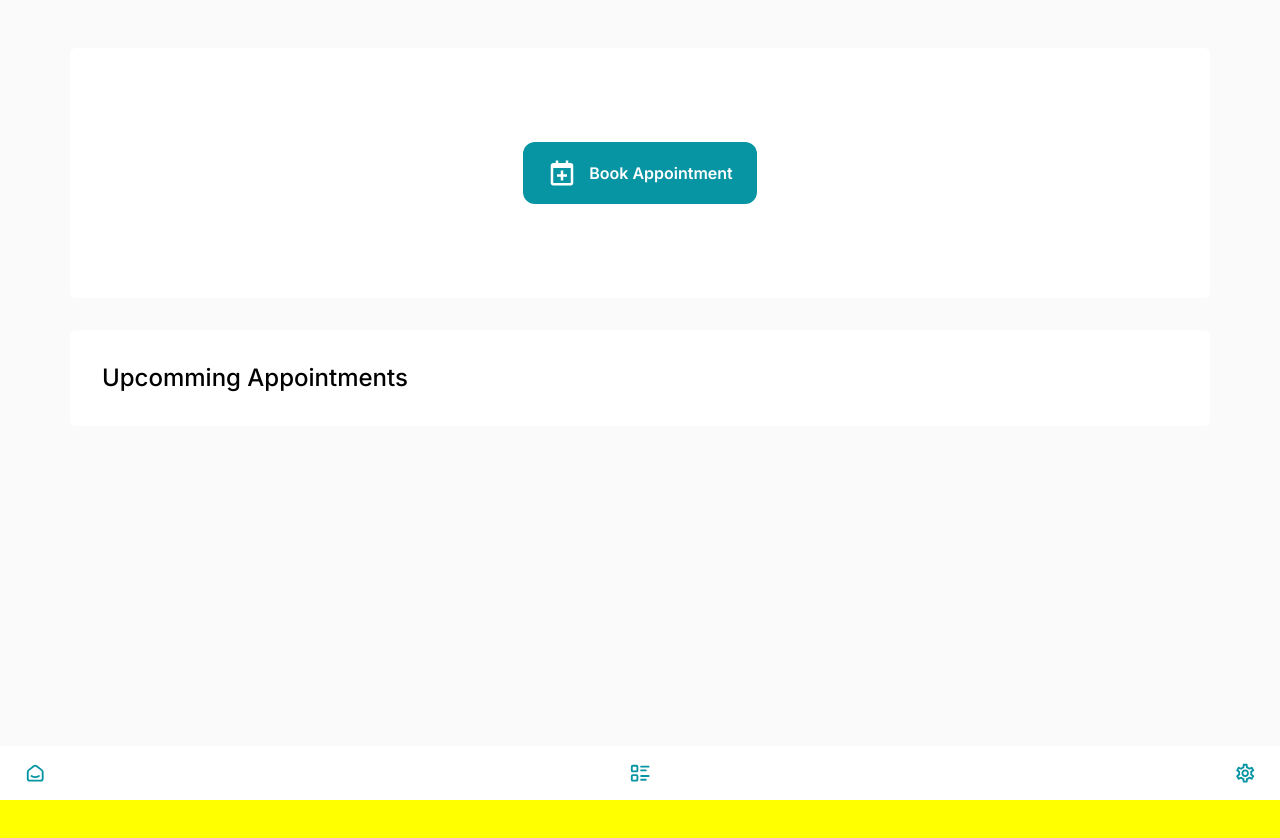
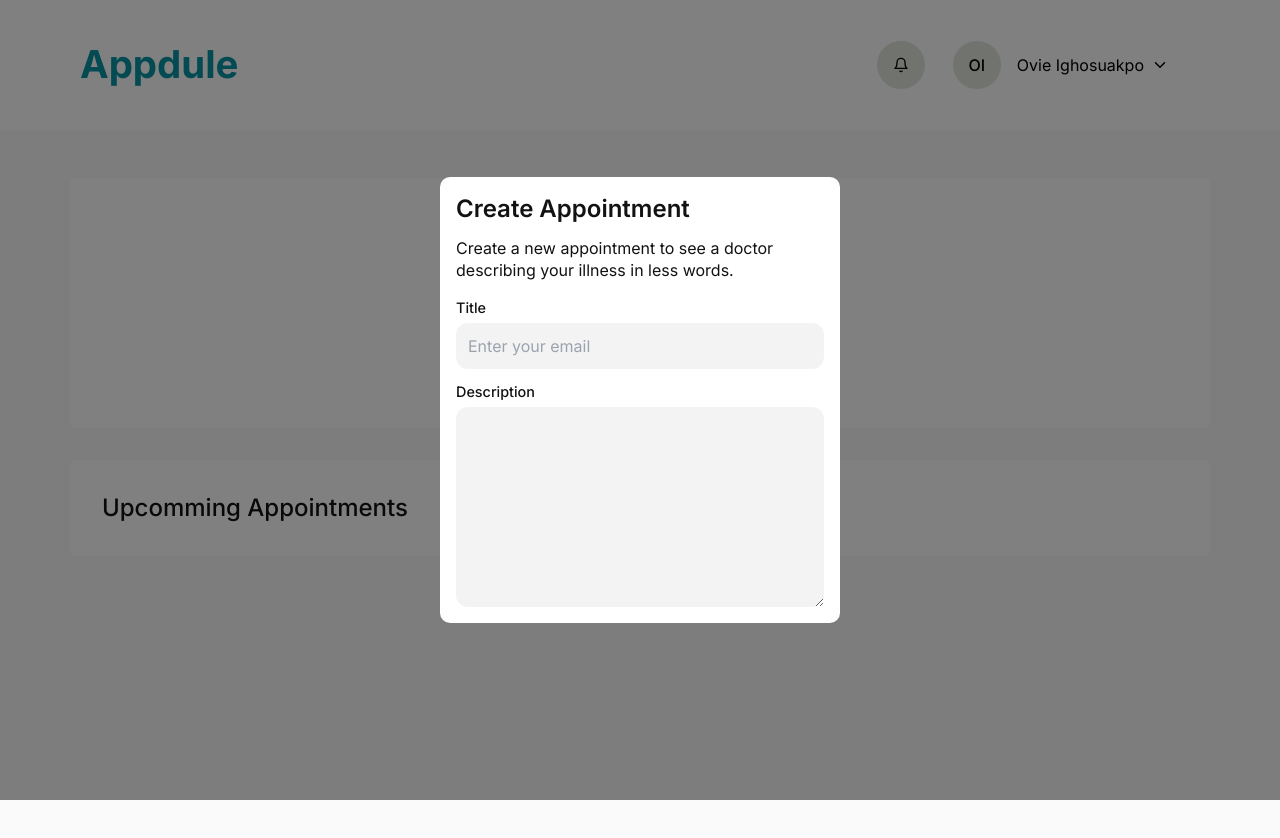
Before and after one commit to Creative-genius001/Appdule---NextJS-Appointment-schedulling-app, a Next.js app: page /home in a window 1280 px wide. Shown: the top 838 px of the page. Before the commit the page ends 800 px from the top, so only its background shows below. Built offline with nearby package versions, Linux system fonts and the light colour scheme.

Commit message:
Navbar redesign

```diff
--- /dev/null
+++ b/src/app/_components/createAppointment.tsx
@@ -0,0 +1,28 @@
+'use client'
+import React, { ChangeEvent } from 'react'
+import '@/app/styles/createAppointment.css'
+
+function CreateAppointment() {
+  return (
+    <>
+    <div className='absolute w-screen h-screen top-0 left-0 backdrop-brightness-50 bg-white/30 flex justify-center items-center'>
+        <div className='rounded-[10px] bg-[white] p-4 w-[400px] h-auto text-dark  '>
+            <h1 className=' font-semibold text-2xl mb-3'>Create Appointment</h1>
+            <p className='leading-snug'>Create a new appointment to see a doctor describing your illness in less words.</p>
+            <form action="" className='mt-4'>
+                <div className="flex flex-col">
+                    <label className="text-[0.9rem] font-medium mb-1 ">Title</label>
+                    <input onChange={(e: ChangeEvent<HTMLInputElement>)=> console.log(e)} type="email" placeholder="Enter your email"></input>
+                </div>
+                <div className="flex flex-col mt-3">
+                    <label className="text-[0.9rem] font-medium mb-1 ">Description</label>
+                    <textarea className='text-area'></textarea>
+                </div>
+            </form>
+        </div>
+    </div>
+    </>
+  )
+}
+
+export default CreateAppointment
--- a/src/app/_components/navbar.tsx
+++ b/src/app/_components/navbar.tsx
@@ -1,33 +1,84 @@
 'use client'
 
-import React from 'react'
+import React, { useState } from 'react'
 import '../styles/navbar.css'
 import Link from 'next/link'
 import { usePathname } from 'next/navigation'
+import { FiBell } from 'react-icons/fi'
+import { IoIosArrowDown } from 'react-icons/io'
+import { PiCalendarBlank } from 'react-icons/pi'
+import { RiHomeLine } from 'react-icons/ri'
+import { IoSettingsOutline, IoLogOutOutline } from 'react-icons/io5'
+import { useRouter } from 'next/navigation'
 
 function Navbar() {
 
     const pathname = usePathname()
+    const router = useRouter();
+    const[dropDown, setDropDown] = useState<boolean>(false)
+
     return (
-            <div className='nav-container w-[230px] absolute right-[100px] top-[100px] rounded-[10px]'>
-            <div className='py-2'>
+            <div className='bg-[white] w-screen h-[130px] px-20 py-8 flex justify-between items-center'>
+                <div className="logo-div">
+                    <span className='font-bold text-[2.4rem] text-lightblue'>Appdule</span>
+                </div>
+                <div className='flex justify-start items-center mr-4'>
+                    <div className='notification mr-3 rounded-[50%] bg-lightgrey w-12 h-12 flex justify-center items-center'>
+                        <FiBell />
+                    </div>
+                    <div onClick={()=> setDropDown(!dropDown)} className='flex justify-start items-center hover:bg-darkSecondary rounded-[7px] cursor-pointer py-2 px-4 transition-all ease-in-out'>
+                        <div className='notification mr-4 rounded-[50%] bg-lightgrey w-12 h-12 flex justify-center items-center'>
+                            <span className='font-medium'>OI</span>
+                        </div>
+                        <div className='flex justify-start items-center'>
+                            <span className='mr-2'>Ovie Ighosuakpo</span>
+                            <IoIosArrowDown />
+                        </div>
+                    </div>
+                </div>
+
+                {dropDown && (
+                    <div className='drop-down bg-[white] w-[400px] h-[350px] rounded-[12px] absolute top-24 right-16 p-6 flex flex-col justify-start'>
+                    <div className='mb-6 flex justify-between items-center'>
+                        <h3 className='font-semibold text-lg'>Ovie Ighosuakpo</h3>
+                        <button onClick={()=> router.push('/settings/profile')} className='rounded-[20px] text-[white] font-semibold bg-lightblue px-4 py-1 text-sm   '>Details</button>
+                    </div>
+                    <div>
                          <ul>
                             <li>
                                 <Link className={`${pathname === '/home' ? 'active' : ''}`} href='/home'>
-                            My Dashboard
+                                <div id='link'>
+                                    <RiHomeLine className="text-[1.4rem] " />
+                                    <span>Home</span>
+                                </div>
                                 </Link>
                             </li>
                             <li>
                                 <Link className={`${pathname === '/appointments' ? 'active' : ''}`} href='/appointments'>
-                            Appointments
+                                <div id='link'>
+                                    <PiCalendarBlank className="text-[1.4rem] " />
+                                    <span>Appointments</span>
+                                </div>
                                 </Link>
                             </li>
                             <li><Link className={`${pathname === '/settings' ? 'active' : ''}`} href='/settings'>
-                            Settings
-                        </Link></li>
-                    <li>Logout</li>
+                                <div id='link'>
+                                    <IoSettingsOutline className="text-[1.4rem] "/>
+                                    <span>Settings</span>
+                                </div>
+                                </Link>
+                            </li>
+                            <li>
+                                <div id='link'>
+                                    <IoLogOutOutline className="text-[1.6rem] " />
+                                    <span>Logout</span>
+                                </div>
+                            </li>
                         </ul>
                     </div>
+                </div>
+
+                )}
             </div>
     )
 }
--- a/src/app/home/page.tsx
+++ b/src/app/home/page.tsx
@@ -6,13 +6,17 @@ import Table from '@/app/_components/table'
 import { AppointmentData, data } from '@/app/_data/data'
 import Navbar from '../_components/navbar'
 import MobileNav from '../_components/mobileNav'
+import CreateAppointment from '../_components/createAppointment'
+import Sidenav from '../_components/sidenav'
 
 function Page() {
   return (
-    <div className='bg-[#fafafa] pt-8 lg:px-[70px] sm:px-[20px] min-h-screen'>
+    <div className='bg-[#fafafa] text-dark pt-8 lg:px-[70px] sm:px-[20px] min-h-screen'>
       {/* Schedule appointment */}
       {/* <Navbar /> */}
-      <MobileNav />
+      {/* <MobileNav /> */}
+      <CreateAppointment />
+      {/* <h1 className='font-semibold text-[1.8rem]'>Home</h1> */}
       <div className='main-card w-full h-[250px] bg-[#ffffff] flex flex-col justify-center items-center mt-4 rounded-[6px]'>
           <button className='bg-lightblue hover:bg-[#1da5a0] sm:px-4 md:px-6 py-4 text-[white] flex items-center justify-center sm:text-base  md:text-lg rounded-[12px] transition-all ease-in-out'>
             <BiCalendarPlus className='md:text-[30px] sm:text-[20px] ' /><span className='ml-3 font-semibold md:text-base sm:text-sm'>Book Appointment</span>
--- a/src/app/layout.tsx
+++ b/src/app/layout.tsx
@@ -1,12 +1,13 @@
 import './globals.css'
 import type { Metadata } from 'next'
 import { Inter } from 'next/font/google'
+import Navbar from './_components/navbar'
 
 const inter = Inter({ subsets: ['latin'] })
 
 export const metadata: Metadata = {
-  title: 'Create Next App',
-  description: 'Generated by create next app',
+  title: 'Appdule',
+  description: 'Appointment schedulling application',
 }
 
 export default function RootLayout({
@@ -16,7 +17,10 @@ export default function RootLayout({
 }) {
   return (
     <html lang="en">
-      <body className={inter.className}>{children}</body>
+        <body className={inter.className}>
+          <Navbar />
+          {children}
+        </body>
     </html>
   )
 }
--- /dev/null
+++ b/src/app/styles/createAppointment.css
@@ -0,0 +1,34 @@
+
+Input{
+    width: 100%;
+    height: 46px;
+    outline: none;
+    padding: 7px 12px;
+    font-size: 1rem;
+    border-radius: 12px;
+    background-color: rgb(243, 243, 243);
+}
+
+Input:focus{
+    border: 2px solid #26aca767;
+    outline: none;
+    appearance: none;
+}
+
+.img_section{
+    border: 10px solid black;
+}
+
+label{
+    color: #121212;
+}
+
+.text-area{
+    width: 100%;
+    height: 200px;
+    outline: none;
+    padding: 7px 12px;
+    font-size: 1rem;
+    border-radius: 12px;
+    background-color: rgb(243, 243, 243)
+}
--- a/src/app/styles/navbar.css
+++ b/src/app/styles/navbar.css
@@ -1,15 +1,24 @@
 
 li{
-    padding: 12px 20px;
+    padding: 12px 0;
     cursor: pointer;
+
 }
 
-li .active{
+#link{
+    display: flex;
+    flex-direction: row;
+    align-items: center;
+    gap: 10px;
+    color: #5a5a5a;
+}
+
+.active #link {
     color: #0895a3;
 }
 
-li:hover{
-    background-color: rgb(247, 247, 247);
+#link:hover{
+    color: #121212
 }
 
 .nav-container{
@@ -21,3 +30,7 @@ li:hover{
     color: #0895a3;
     font-size: 1.4rem;
 }
+
+.drop-down{
+    filter: drop-shadow(-3px 0px 4px rgba(0, 0, 0, 0.05));
+}
--- a/tailwind.config.ts
+++ b/tailwind.config.ts
@@ -13,7 +13,8 @@ const config: Config = {
 			darkblue: "#0F2851",
 			darkgrey: "#F5F5F5",
       dark: "#121212",
-      darkSecondary: "#fafafa"
+      darkSecondary: "#fafafa",
+      lightgrey: "#E1E5DE"
 		},
 		screens: {
 			sm: "270px",
```
Also changed, not shown: src/app/_components/sidenav.tsx (added, +24 -0 lines). Lines whose indentation alone changed are shown as unchanged.
